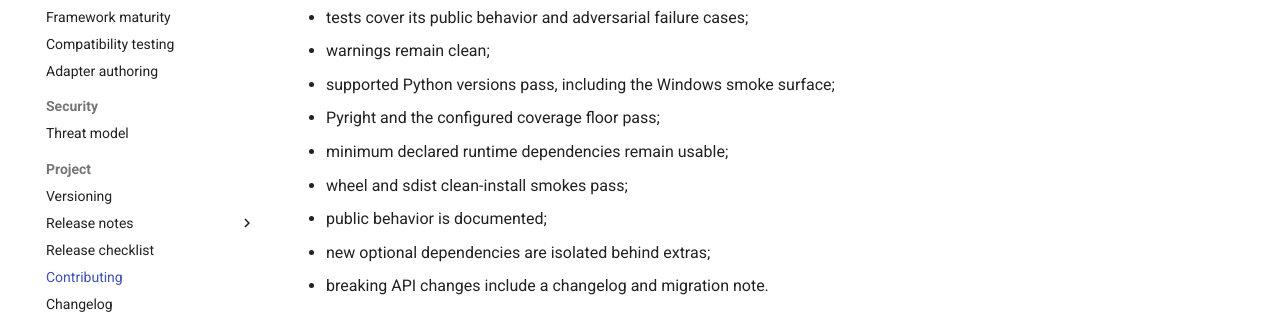
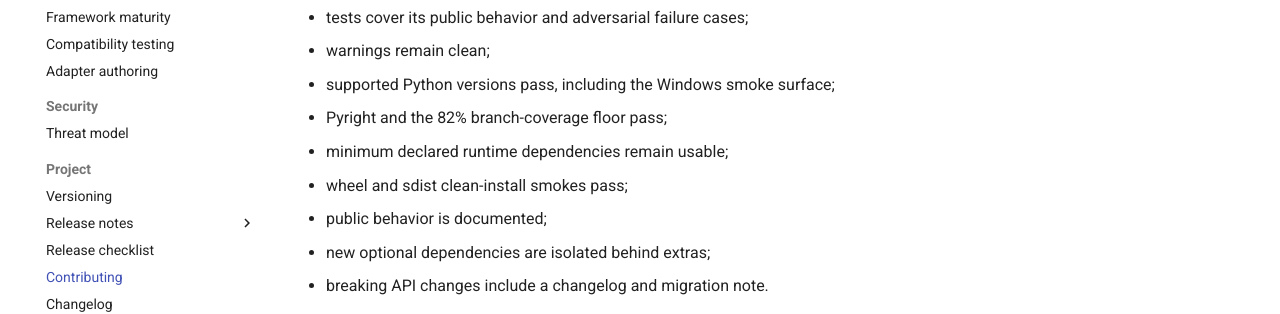
Before and after one commit to JDeun/SchemaRouter, an MkDocs documentation site: the page built from docs/contributing.md, in a window 1280 px wide and 900 px high, scrolled down 1130 px. Shown: the part 471-785 px from the top of the window. Built offline with MkDocs 1.6.1 and Material for MkDocs 9.7.7, drawn with Linux system fonts in a browser that asks for light colours; comment, search, counter and statistics services are not loaded.

Commit message:
docs: document branch coverage threshold

```diff
--- a/docs/contributing.md
+++ b/docs/contributing.md
@@ -57,7 +57,7 @@ A change is not complete until:
 - tests cover its public behavior and adversarial failure cases;
 - warnings remain clean;
 - supported Python versions pass, including the Windows smoke surface;
-- Pyright and the configured coverage floor pass;
+- Pyright and the 82% branch-coverage floor pass;
 - minimum declared runtime dependencies remain usable;
 - wheel and sdist clean-install smokes pass;
 - public behavior is documented;
```
